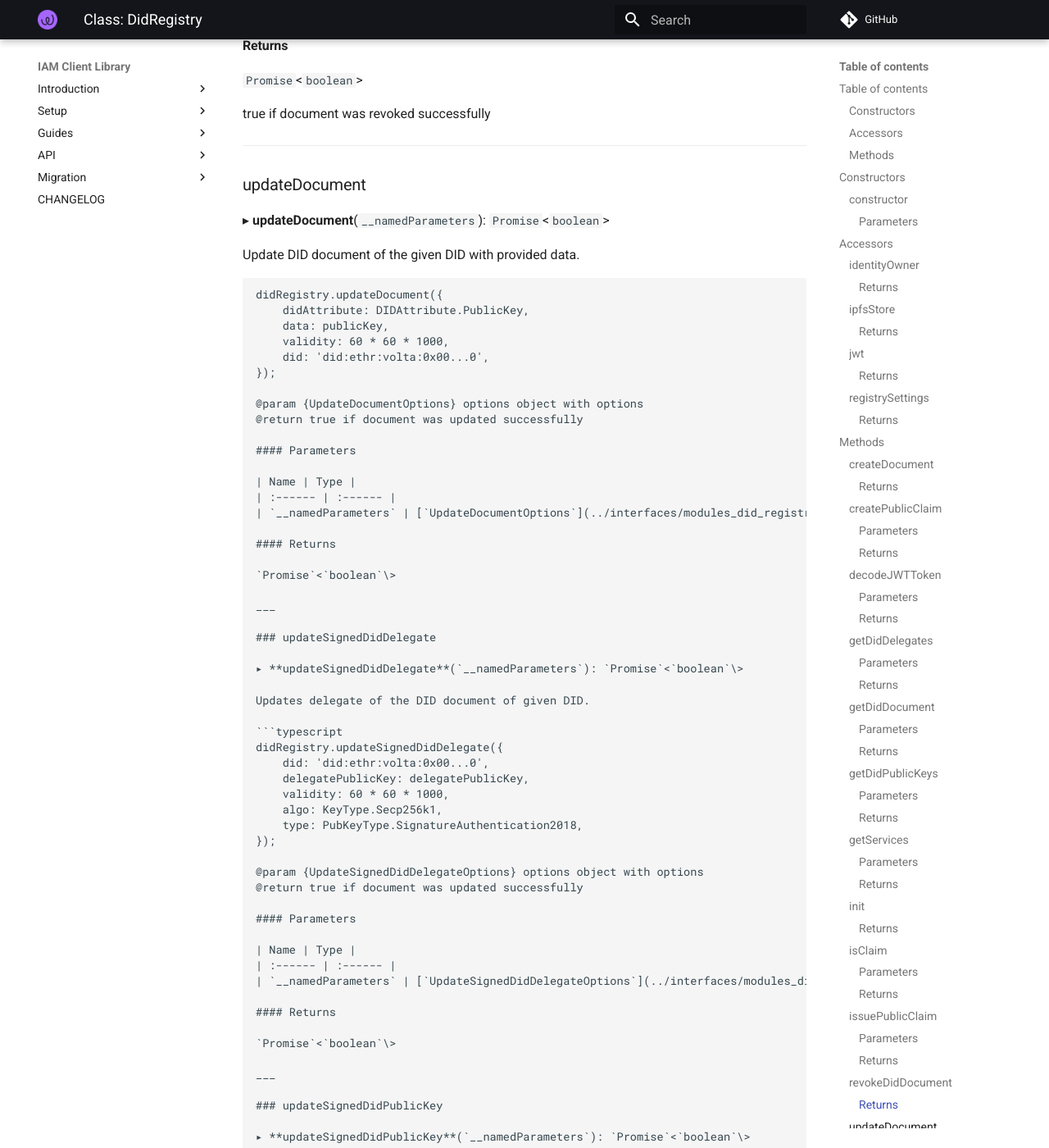
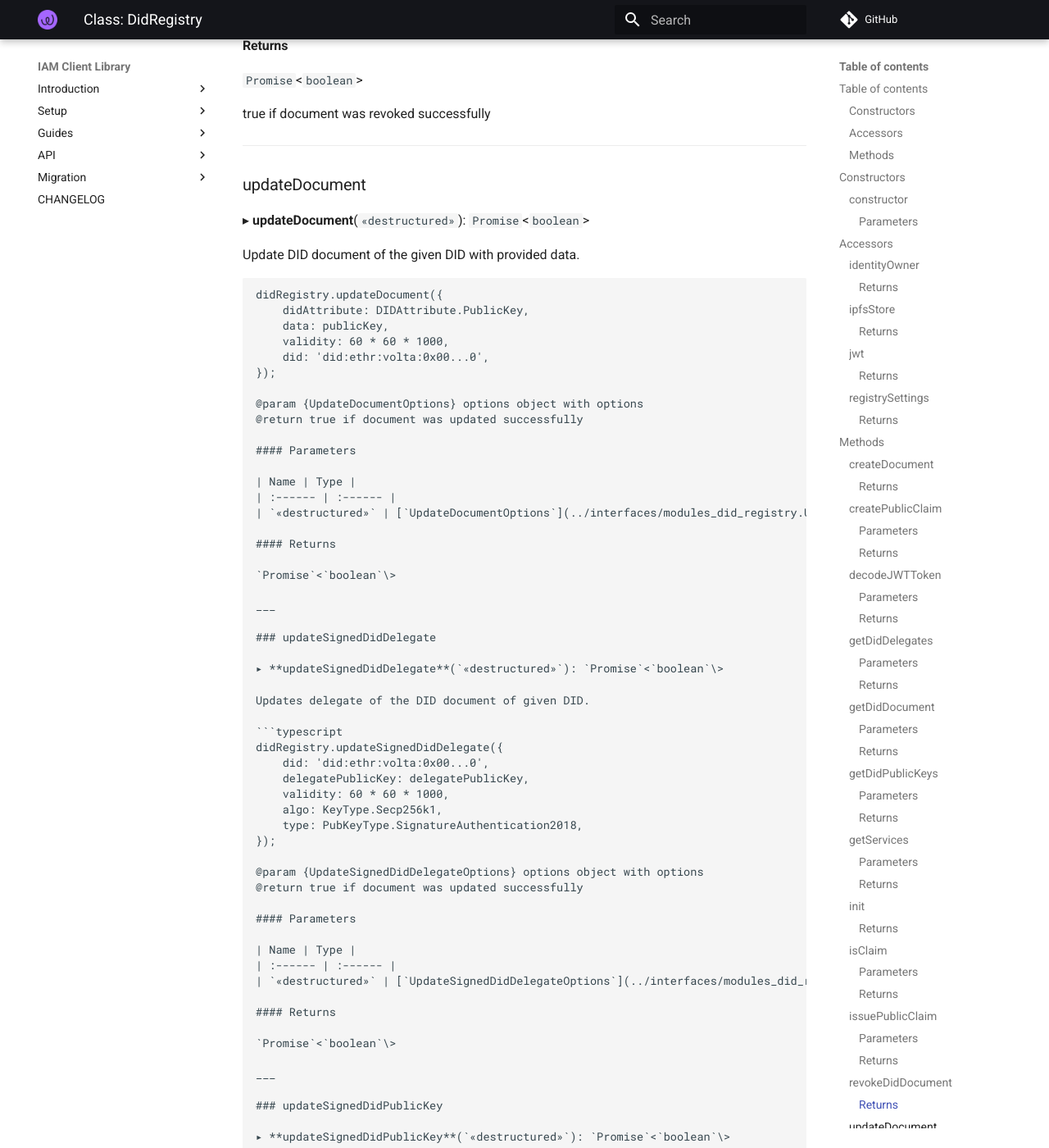
Before and after one commit to energywebfoundation/iam-client-lib, an MkDocs documentation site: the page built from docs/api/classes/modules_did_registry.DidRegistry.md, in a window 1280 px wide and 1400 px high, scrolled down 8189 px. Shown: the whole window at 82% size. Built offline with MkDocs 1.6.1 and Material for MkDocs 9.7.7, drawn with Linux system fonts in a browser that asks for light colours; comment, search, counter and statistics services are not loaded; some of the changed text lies outside the part shown.

```diff
--- a/docs/api/classes/modules_did_registry.DidRegistry.md
+++ b/docs/api/classes/modules_did_registry.DidRegistry.md
@@ -369,7 +369,7 @@ ___
 
 ### updateDocument
 
-▸ **updateDocument**(`__namedParameters`): `Promise`<`boolean`\>
+▸ **updateDocument**(`«destructured»`): `Promise`<`boolean`\>
 
 Update DID document of the given DID with provided data.
 
@@ -388,7 +388,7 @@ didRegistry.updateDocument({
 
 | Name | Type |
 | :------ | :------ |
-| `__namedParameters` | [`UpdateDocumentOptions`](../interfaces/modules_did_registry.UpdateDocumentOptions.md) |
+| `«destructured»` | [`UpdateDocumentOptions`](../interfaces/modules_did_registry.UpdateDocumentOptions.md) |
 
 #### Returns
 
@@ -398,7 +398,7 @@ ___
 
 ### updateSignedDidDelegate
 
-▸ **updateSignedDidDelegate**(`__namedParameters`): `Promise`<`boolean`\>
+▸ **updateSignedDidDelegate**(`«destructured»`): `Promise`<`boolean`\>
 
 Updates delegate of the DID document of given DID.
 
@@ -418,7 +418,7 @@ didRegistry.updateSignedDidDelegate({
 
 | Name | Type |
 | :------ | :------ |
-| `__namedParameters` | [`UpdateSignedDidDelegateOptions`](../interfaces/modules_did_registry.UpdateSignedDidDelegateOptions.md) |
+| `«destructured»` | [`UpdateSignedDidDelegateOptions`](../interfaces/modules_did_registry.UpdateSignedDidDelegateOptions.md) |
 
 #### Returns
 
@@ -428,7 +428,7 @@ ___
 
 ### updateSignedDidPublicKey
 
-▸ **updateSignedDidPublicKey**(`__namedParameters`): `Promise`<`boolean`\>
+▸ **updateSignedDidPublicKey**(`«destructured»`): `Promise`<`boolean`\>
 
 Adds public key to the DID document of given DID.
 
@@ -449,7 +449,7 @@ didRegistry.updateSignedDidPublicKey({
 
 | Name | Type |
 | :------ | :------ |
-| `__namedParameters` | [`UpdateSignedDidPublicKeyOptions`](../interfaces/modules_did_registry.UpdateSignedDidPublicKeyOptions.md) |
+| `«destructured»` | [`UpdateSignedDidPublicKeyOptions`](../interfaces/modules_did_registry.UpdateSignedDidPublicKeyOptions.md) |
 
 #### Returns
 
```
Also changed, not shown: docs/api/classes/modules_cache_client.CacheClient.md (+42 -42 lines), docs/api/classes/modules_claims.ClaimsService.md (+3 -3 lines), docs/api/classes/modules_verifiable_credentials.VerifiableCredentialsServiceBase.md (+2 -2 lines), docs/api/modules/init.md (+4 -4 lines), 1 other file.
